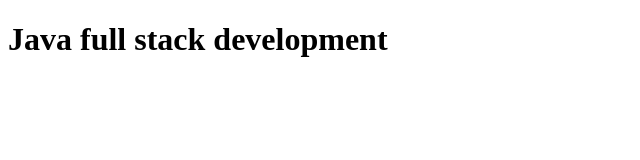
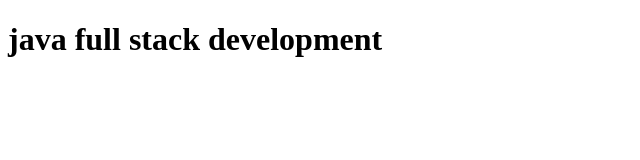
Before and after one commit to Vennnila-Mamatha/sam, a plain HTML site: page index.html in a window 1280 px wide. Shown: the whole page, without its empty margins (0-640 px from the left). Drawn offline with Linux system fonts and the light colour scheme.

Commit message:
initial state

```diff
--- a/index.html
+++ b/index.html
@@ -2,12 +2,12 @@
 <html lang="en">
 <head>
     <meta charset="UTF-8">
-    <meta name="viewport" content="width=device-widthgit , initial-scale=1.0">
+    <meta name="viewport" content="width=device-width, initial-scale=1.0">
     <title>Document</title>
 </head>
 <body>
     <head>
-        <h1>Java full stack development </h1>
+        <h1>java full stack development</h1>
     </head>
 </body>
 </html>
```
